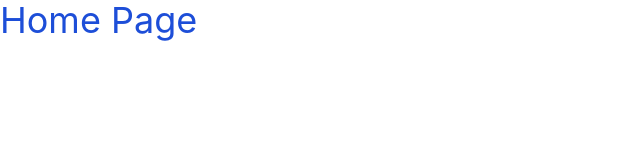
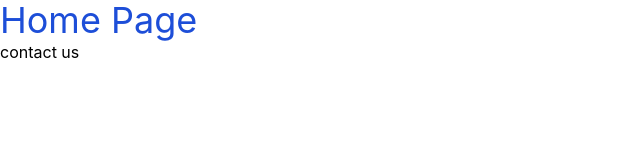
Before and after one commit to Kunal-Rawat22/Avanti, a React (Create React App) app: page / in a window 1280 px wide. Shown: the top 160 px of the page, without its empty margins (0-640 px from the left). Built offline with nearby package versions, Linux system fonts and the light colour scheme.

Commit message:
yash checking home jsx setting up github

```diff
--- a/src/Pages/Home.jsx
+++ b/src/Pages/Home.jsx
@@ -4,6 +4,7 @@ export default function IndexPage()
         <>
             <div>
                 <h1 className="text-4xl text-blue-700">Home Page</h1>
+                <h2>contact us</h2>
             </div>
         </>
     )
```
